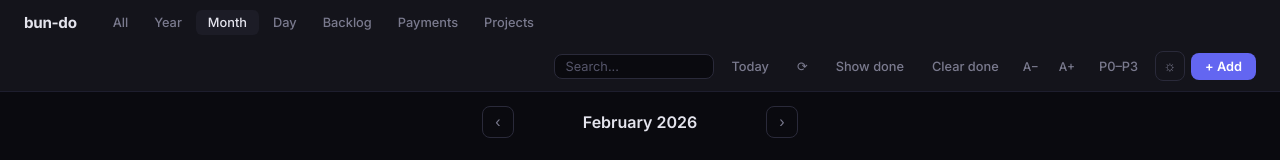
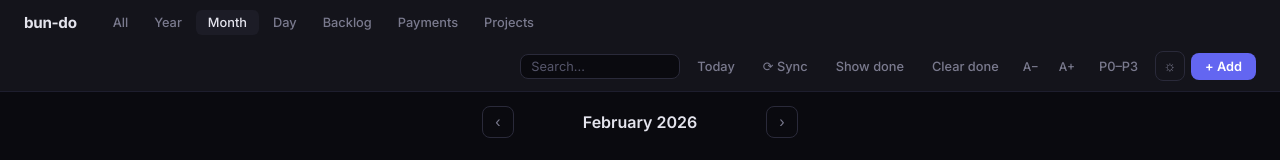
Before and after one commit to ricardofrantz/bun-do, a website: page static/index.html in a window 1280 px wide. Shown: the top 160 px of the page. Drawn offline with nearby package versions, Linux system fonts and the light colour scheme; no server answers.

Commit message:
Rename navbar sync button label to Sync (Ctrl + S)

```diff
--- a/static/index.html
+++ b/static/index.html
@@ -1070,7 +1070,7 @@ html.light input[type="date"]::-webkit-calendar-picker-indicator {
       <template x-if="!isListView()">
         <button class="btn-ghost" @click="goToday()">Today</button>
       </template>
-      <button class="btn-ghost" @click="saveNow()" title="Sync now (Ctrl/Cmd + S) – auto-sync every 10s">&#x27f3;</button>
+      <button class="btn-ghost" @click="saveNow()" title="Sync (Ctrl + S) — auto-sync every 10s">&#x27f3; Sync</button>
       <template x-if="view !== 'projects'">
         <button class="btn-ghost" :class="{ active: showDone }" @click="showDone = !showDone"
                 x-text="showDone ? 'Hide done' : 'Show done'"></button>
```
